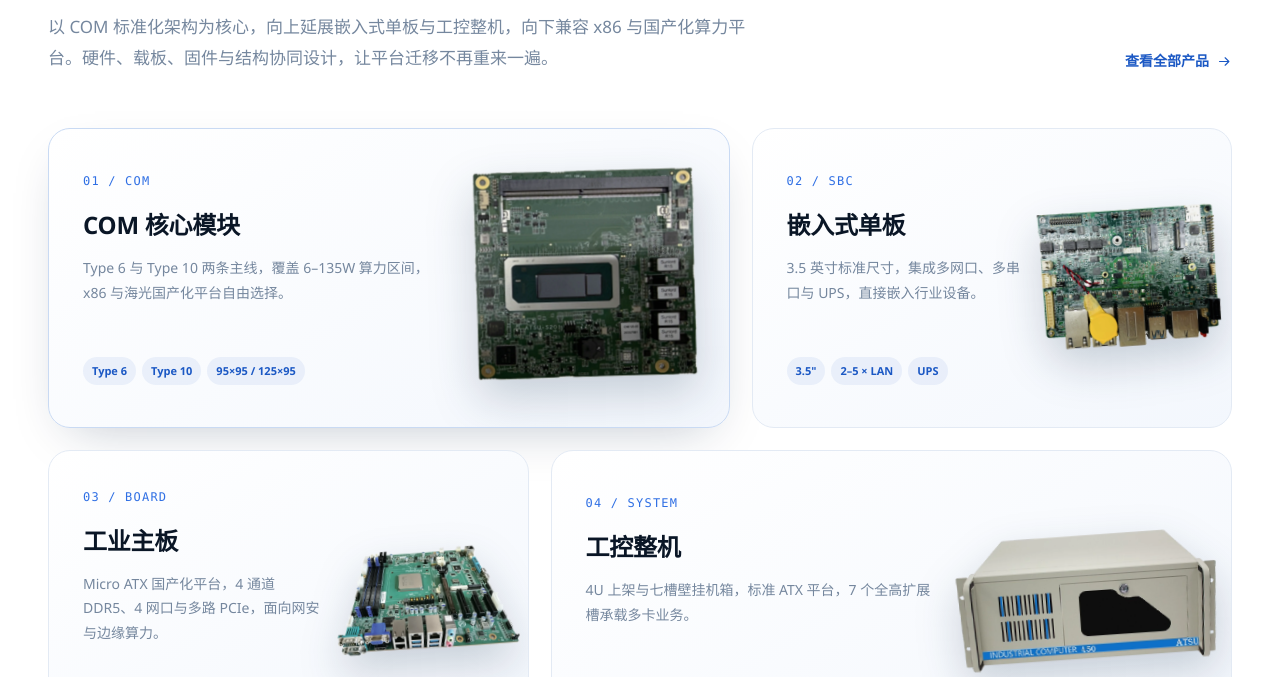
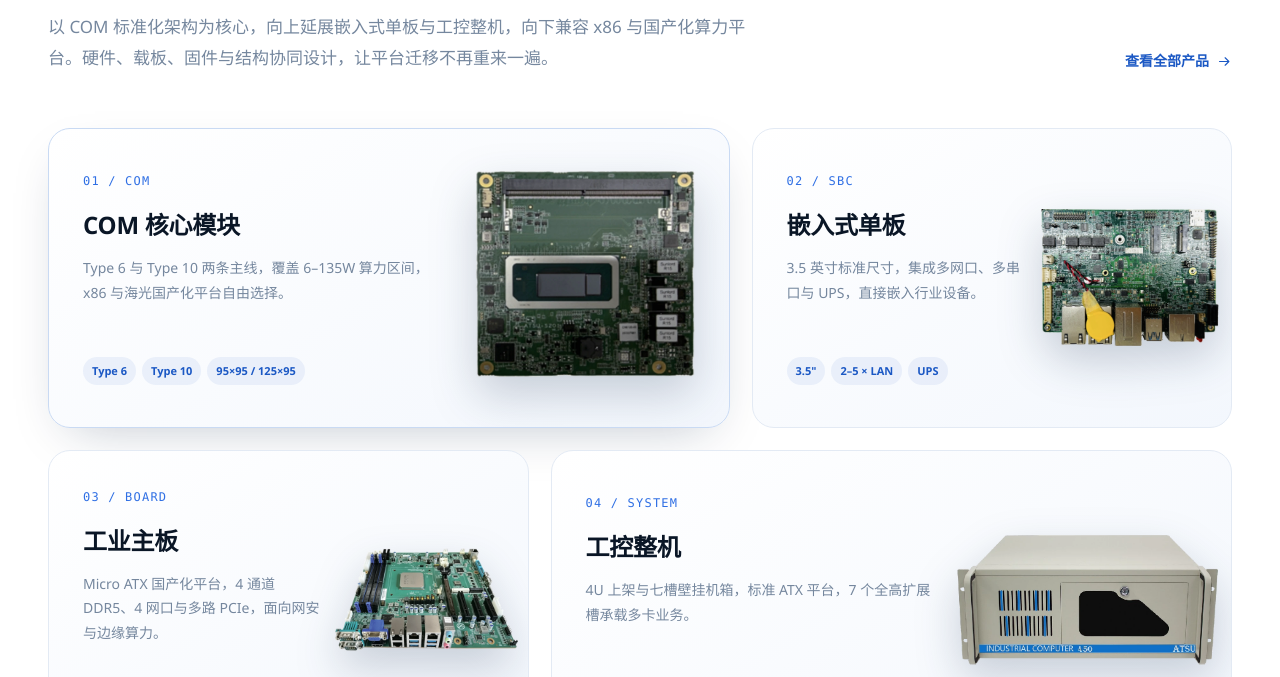
Before and after one commit to Bing44011/atsu, a plain HTML site: page index.html in a window 1280 px wide. In both pictures the pointer is over the picture 585 px from the left and 1429 px from the top of the page. Shown: the part 1152-1829 px from the top of the page. Drawn offline with Linux system fonts and the light colour scheme.

Commit message:
产品图统一摆正：移除图片旋转，重做家族图与整机图

```diff
--- a/assets/css/style.css
+++ b/assets/css/style.css
@@ -697,11 +697,10 @@ body.nav-open .drawer { opacity: 1; visibility: visible; transform: none; }
   object-fit: contain;
   justify-self: end;
   filter: drop-shadow(0 18px 22px rgba(12, 34, 64, 0.2));
-  transform: rotate(-4deg);
   transition: transform 0.5s var(--ease);
 }
 .m-card:nth-child(3) img, .m-card:nth-child(4) img { max-height: 230px; }
-.m-card:hover img { transform: rotate(-1.5deg) translateY(-4px) scale(1.04); }
+.m-card:hover img { transform: translateY(-4px) scale(1.03); }
 
 /* ---------- flagship tabs ---------- */
 .flagship {
```
Also changed, not shown: assets/img/case-retail.jpg, assets/img/family-lineup.jpg.
